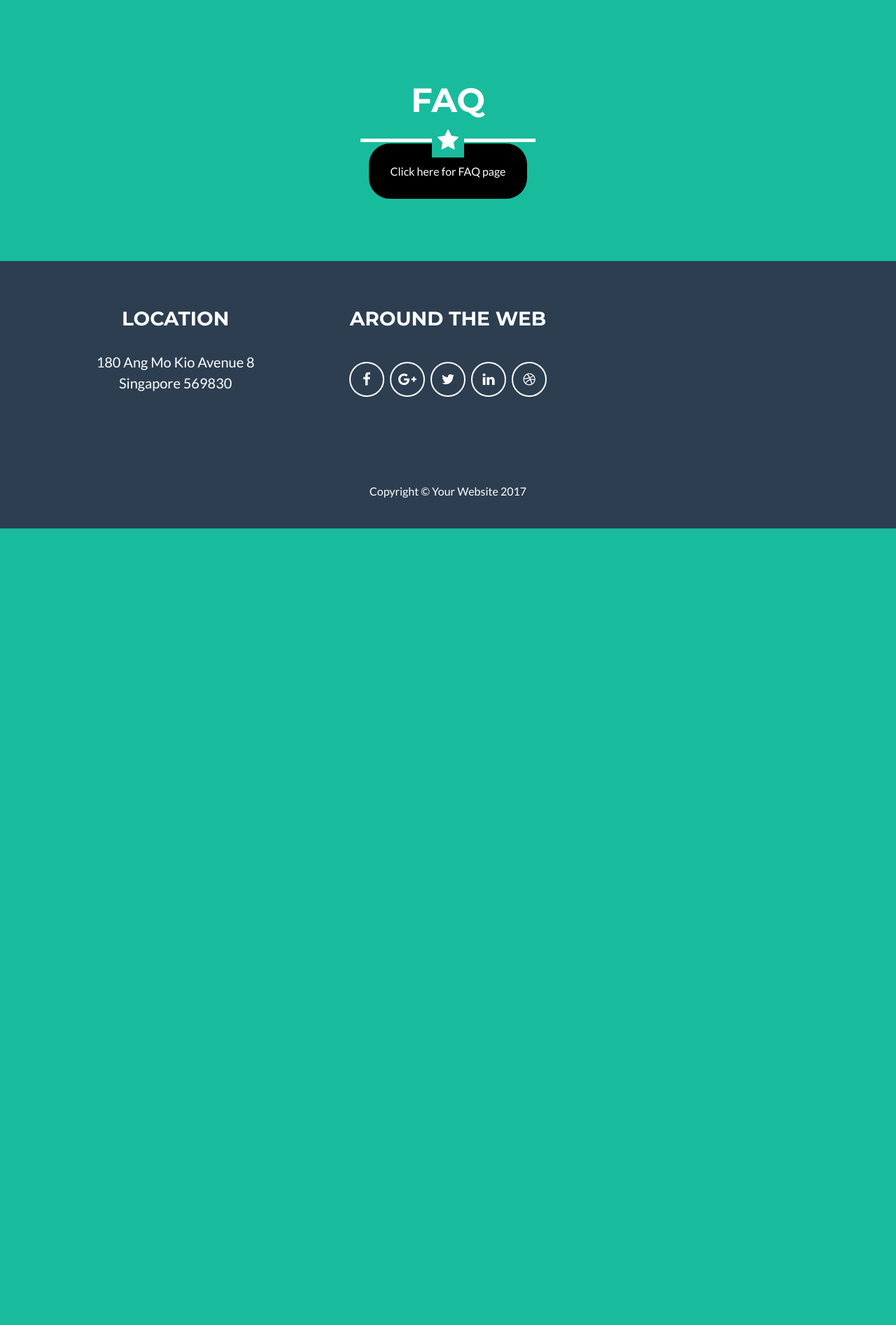
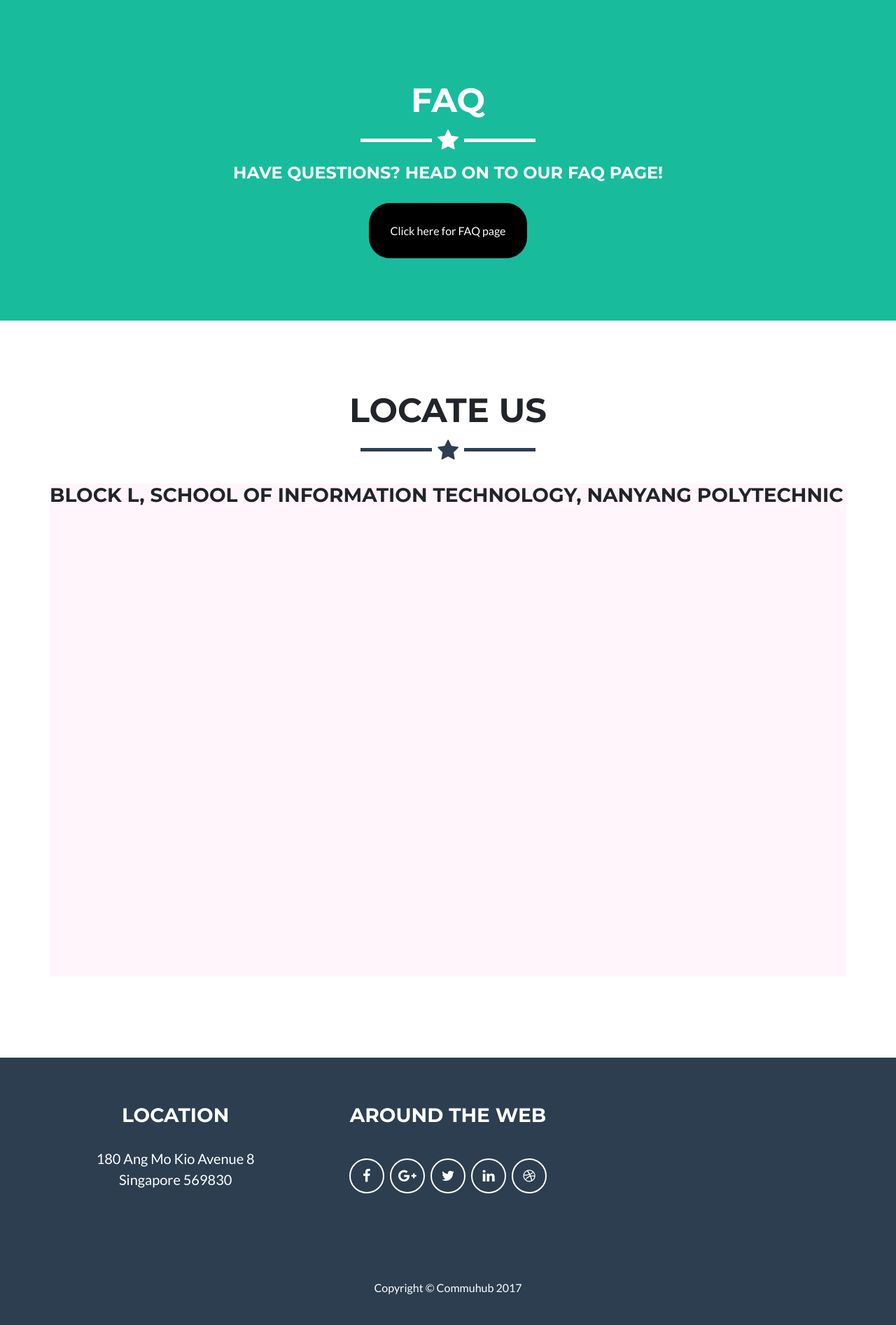
Before and after one commit to MintKK/OOP-Project-, a Flask app: template CommuHub/templates/Support_System.html in a window 1280 px wide. Shown: the part 1909-3802 px from the top of the page at 70% size. Before the commit the page ends 2664 px from the top, so only its background shows below. Run offline with Flask 2, Linux system fonts and the light colour scheme; the template is opened without the code that fills it, so the values that code supplies are empty; some libraries are stand-ins or nearby versions.

Commit message:
faq page

```diff
--- a/CommuHub/templates/Support_System.html
+++ b/CommuHub/templates/Support_System.html
@@ -146,6 +146,9 @@ ul{
             <li class="nav-item">
               <a class="nav-link js-scroll-trigger" href="#faq">FAQ Page</a>
             </li>
+              <li class="nav-item">
+              <a class="nav-link js-scroll-trigger" href="#map">locate us</a>
+            </li>
           </ul>
         </div>
       </div>
@@ -165,7 +168,7 @@ ul{
       </div>
     </header>
 
-    <!-- Portfolio Grid Section -->
+    <!-- Form Section -->
     <section id="contact">
         <h2 class="text-center">CONTACT FORM</h2>
         <hr class="star-primary">
@@ -180,7 +183,7 @@ ul{
       </div>
       <div class="contact">
         <h3>Email Us</h3>
-        <form id ="contactform" action="/ss" method="POST">
+        <form id ="contactform"  method="post">
           <p>
             <label>Name</label>
               <label>
@@ -207,7 +210,8 @@ ul{
               </label>
           </p>
           <p class="full">
-            <button type = "submit">Submit</button>
+            <button type = "submit" id="submitBtn">Submit</button>
+
           </p>
         </form>
       </div>
@@ -221,12 +225,34 @@ ul{
         <h2 class="text-center">faq</h2>
         <hr class="star-light">
         <div align = 'center'>
-
+            <h4>have questions? head on to our faq page!</h4>
+            <br>
+            <br>
             <a href="FAQ.html" class = 'button'>Click here for FAQ page</a>
 
         </div>
       </div>
     </section>
+
+    <!--map section-->
+    <section id="map">
+        <h2 class="text-center">LOCATE US</h2>
+        <hr class="star-primary">
+            <div class="container">
+      <div class="company-info">
+          <h3> block L, school of information technology, Nanyang Polytechnic  </h3>
+          <br>
+          <div style="width: 100%">
+              <iframe width="100%" height="600" src="https://maps.google.com/maps?width=100%&amp;height=600&amp;hl=en&amp;coord=1.3801179,103.84902209999996&amp;q=180%20ang%20mo%20kio%20avenue%208+(Nanyang%20Polytechnic)&amp;ie=UTF8&amp;t=&amp;z=16&amp;iwloc=B&amp;output=embed" frameborder="0" scrolling="no" marginheight="0" marginwidth="0">
+                  <a href="https://www.maps.ie/create-google-map/">Add map to website</a>
+              </iframe>
+          </div>
+        <br>
+
+    </div>
+    </div>
+    </section>
+
 
 
     <!-- Footer -->
@@ -276,7 +302,7 @@ ul{
         <div class="container">
           <div class="row">
             <div class="col-lg-12">
-              Copyright &copy; Your Website 2017
+              Copyright &copy; Commuhub 2017
             </div>
           </div>
         </div>
@@ -284,7 +310,6 @@ ul{
     </footer>
 
     <script src="https://www.gstatic.com/firebasejs/4.9.0/firebase.js"></script>
-    <script src ="../static/contact.js"></script>
 
 
     <!-- Scroll to Top Button (Only visible on small and extra-small screen sizes) -->
@@ -307,6 +332,7 @@ ul{
 
     <!-- Custom scripts for this template -->
     <script src="../static/js/freelancer.min.js"></script>
+    <script src="{{ url_for('static',filename='js/support_system.js')}}"></script>
 
   </body>
 
```
